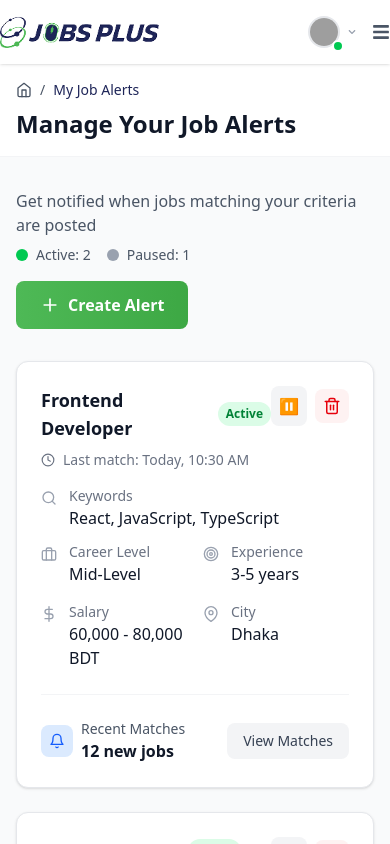
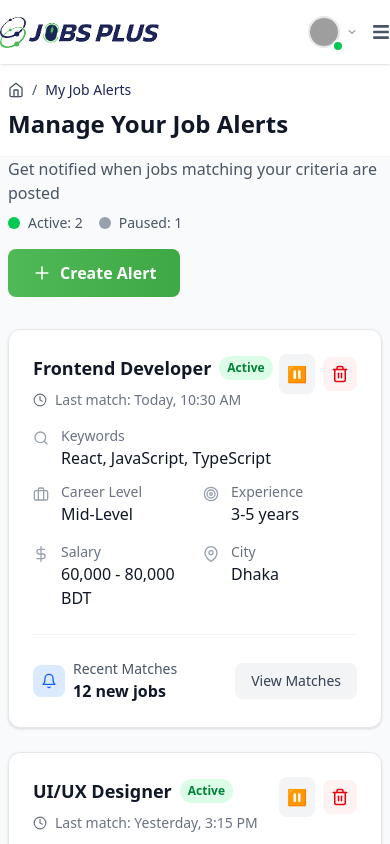
Before and after one commit to rezaulraj/jobprotal, a React (Vite) app: page /seeker/job-alerts in a window 390 px wide. Shown: the top 844 px of the page. Built offline with nearby package versions, Linux system fonts and the light colour scheme; grey boxes are pictures that could not be loaded.

Commit message:
update new fix desigin

```diff
--- a/src/pages/jobs/FreelanceJobDescription.jsx
+++ b/src/pages/jobs/FreelanceJobDescription.jsx
@@ -525,7 +525,7 @@ const FreelanceJobDescription = () => {
                   <CheckCircle className="w-4 h-4 text-emerald-500 mt-1 flex-shrink-0" />
                   <span className="text-sm text-gray-600">
                     Highlight relevant experience in your cover letter
-                  </span>
+                0  </span>
                 </li>
                 <li className="flex items-start gap-2">
                   <CheckCircle className="w-4 h-4 text-emerald-500 mt-1 flex-shrink-0" />
--- a/src/pages/jobs/SingleJobDescription.jsx
+++ b/src/pages/jobs/SingleJobDescription.jsx
@@ -437,7 +437,7 @@ const SingleJobDescription = () => {
                       {job.requirements.map((req, index) => (
                         <li key={index} className="flex items-start gap-3">
                           <CheckCircle
-                            className="w-5 h-5 mt-0.5 flex-shrink-0"
+                            className="w-5 h-5 mt-0.5 shrink-0"
                             style={{ color: colors.secondary }}
                           />
                           <span className="text-gray-700">{req}</span>
--- a/src/pages/seeker/SeekerCVUpload.jsx
+++ b/src/pages/seeker/SeekerCVUpload.jsx
@@ -206,7 +206,7 @@ const SeekerCVUpload = () => {
                 </button>
               </div>
 
-              {/* CV List */}
+              {/* CV */}
               <div className="space-y-4">
                 {cvs.map((cv) => (
                   <div
@@ -283,7 +283,7 @@ const SeekerCVUpload = () => {
                           </button>
                         )}
 
-                        {/* Privacy Toggle */}
+                        {/* Privacy */}
                         {cv.id !== 0 && (
                           <button
                             onClick={() => togglePrivacy(cv.id)}
@@ -296,7 +296,6 @@ const SeekerCVUpload = () => {
                           </button>
                         )}
 
-                        {/* Download */}
                         <button
                           onClick={() => handleDownload(cv)}
                           className="p-2 text-gray-600 hover:text-green-600 hover:bg-green-50 rounded-lg transition-colors duration-200"
@@ -305,7 +304,6 @@ const SeekerCVUpload = () => {
                           <FaDownload />
                         </button>
 
-                        {/* Set as Default */}
                         {cv.id !== 0 && !cv.isDefault && (
                           <button
                             onClick={() => setAsDefault(cv.id)}
--- a/src/pages/seeker/SeekerChangePassword.jsx
+++ b/src/pages/seeker/SeekerChangePassword.jsx
@@ -66,7 +66,6 @@ const SeekerChangePassword = () => {
     setErrorMessage("");
     setSuccessMessage("");
 
-    // Validation
     if (
       !formData.oldPassword ||
       !formData.newPassword ||
@@ -95,7 +94,6 @@ const SeekerChangePassword = () => {
       return;
     }
 
-    // Simulate API call
     setTimeout(() => {
       setSuccessMessage("Password updated successfully!");
       setFormData({
@@ -142,7 +140,7 @@ const SeekerChangePassword = () => {
         </div>
 
         <div className="flex flex-col lg:flex-row gap-8">
-          {/* Form Section */}
+          {/* Form */}
           <div className="lg:w-2/3">
             <div className="bg-white rounded-2xl shadow-xl p-6 md:p-8">
               <form onSubmit={handleSubmit} className="space-y-6">
@@ -275,7 +273,6 @@ const SeekerChangePassword = () => {
                     )}
                 </div>
 
-                {/* Error and Success Messages */}
                 {errorMessage && (
                   <div className="bg-red-50 border border-red-200 text-red-700 px-4 py-3 rounded-lg flex items-center gap-3">
                     <FiAlertCircle />
--- a/src/pages/seeker/SeekerJobsAlert.jsx
+++ b/src/pages/seeker/SeekerJobsAlert.jsx
@@ -166,9 +166,9 @@ const SeekerJobsAlert = () => {
 
   return (
     <div className="min-h-screen bg-gray-50">
-      {/* Header with Breadcrumb */}
+      {/* Header */}
       <header className="bg-white border-b border-gray-100">
-        <div className="container mx-auto px-4 sm:px-6 lg:px-8">
+        <div className="container mx-auto px-2">
           <div className="py-4">
             <div className="flex items-center space-x-2 text-sm text-gray-600">
               <FiHome size={16} />
@@ -182,8 +182,8 @@ const SeekerJobsAlert = () => {
         </div>
       </header>
 
-      <main className="container mx-auto px-4 sm:px-6 lg:px-8 py-8">
-        {/* Stats and Create Button */}
+      <main className="container mx-auto px-2">
+        {/* Stats */}
         <div className="flex flex-col sm:flex-row justify-between items-start sm:items-center gap-4 mb-8">
           <div>
             <p className="text-gray-600">
@@ -212,7 +212,7 @@ const SeekerJobsAlert = () => {
           </button>
         </div>
 
-        {/* Alerts Grid */}
+        {/* Alerts */}
         <div className="grid grid-cols-1 lg:grid-cols-2 gap-6 mb-12">
           {alerts.map((alert) => (
             <div
@@ -445,7 +445,7 @@ const SeekerJobsAlert = () => {
             {/* Modal Form */}
             <div className="p-6">
               <form onSubmit={handleSubmit} className="space-y-6">
-                {/* Alert Name */}
+
                 <div>
                   <label className="block text-sm font-medium text-gray-700 mb-2">
                     Alert Name *
@@ -464,7 +464,6 @@ const SeekerJobsAlert = () => {
                   />
                 </div>
 
-                {/* Keywords */}
                 <div>
                   <label className="block text-sm font-medium text-gray-700 mb-2">
                     Keywords *
@@ -483,7 +482,6 @@ const SeekerJobsAlert = () => {
                   />
                 </div>
 
-                {/* Keyword Type */}
                 <div>
                   <label className="block text-sm font-medium text-gray-700 mb-3">
                     Keyword is *
@@ -516,7 +514,6 @@ const SeekerJobsAlert = () => {
                   </div>
                 </div>
 
-                {/* Career Level */}
                 <div>
                   <label className="block text-sm font-medium text-gray-700 mb-2">
                     Career Level *
@@ -536,8 +533,6 @@ const SeekerJobsAlert = () => {
                     ))}
                   </select>
                 </div>
-
-                {/* Experience */}
                 <div>
                   <label className="block text-sm font-medium text-gray-700 mb-2">
                     Your Experience *
@@ -557,8 +552,6 @@ const SeekerJobsAlert = () => {
                     ))}
                   </select>
                 </div>
-
-                {/* Salary */}
                 <div>
                   <label className="block text-sm font-medium text-gray-700 mb-2">
                     Your Expected Salary (BDT) *
@@ -579,7 +572,6 @@ const SeekerJobsAlert = () => {
                   </select>
                 </div>
 
-                {/* City */}
                 <div>
                   <label className="block text-sm font-medium text-gray-700 mb-2">
                     City *
@@ -600,7 +592,6 @@ const SeekerJobsAlert = () => {
                   </select>
                 </div>
 
-                {/* Form Actions */}
                 <div className="sticky bottom-0 bg-white pt-6 border-t border-gray-200 flex justify-end gap-3">
                   <button
                     type="button"
--- a/src/pages/seeker/SeekerProfile.jsx
+++ b/src/pages/seeker/SeekerProfile.jsx
@@ -1651,7 +1651,6 @@ const SeekerProfile = () => {
     );
   };
 
-  // Update the Section component to handle different popup triggers
   const Section = ({ title, icon: Icon, children, onAdd, hasData }) => {
     return (
       <div className="bg-white rounded-lg p-6 mb-6 shadow-sm border border-gray-200">
@@ -1689,7 +1688,6 @@ const SeekerProfile = () => {
     );
   };
 
-  // Update the Upload Video CV section in the sidebar
   const UploadVideoSection = () => (
     <div className="bg-white rounded-lg p-6 shadow-sm border border-gray-200">
       <div className="flex items-center gap-2 mb-4">
@@ -1829,7 +1827,7 @@ const SeekerProfile = () => {
                       </div>
 
                       {/* Percentage Badge */}
-                      <div className="absolute -top-3 -right-3 w-12 h-12 bg-[#4eb956] rounded-full flex items-center justify-center shadow-md">
+                      <div className="absolute top-1 right-0 w-8 h-8 bg-[#4eb956] rounded-full flex items-center justify-center shadow-md">
                         <span className="text-xs font-bold text-white">
                           65%
                         </span>
```
Also changed, not shown: src/pages/roothome/HeroHome.jsx (+2 -5 lines), src/pages/seeker/SeekerSaveJobs.jsx (+3 -4 lines).
